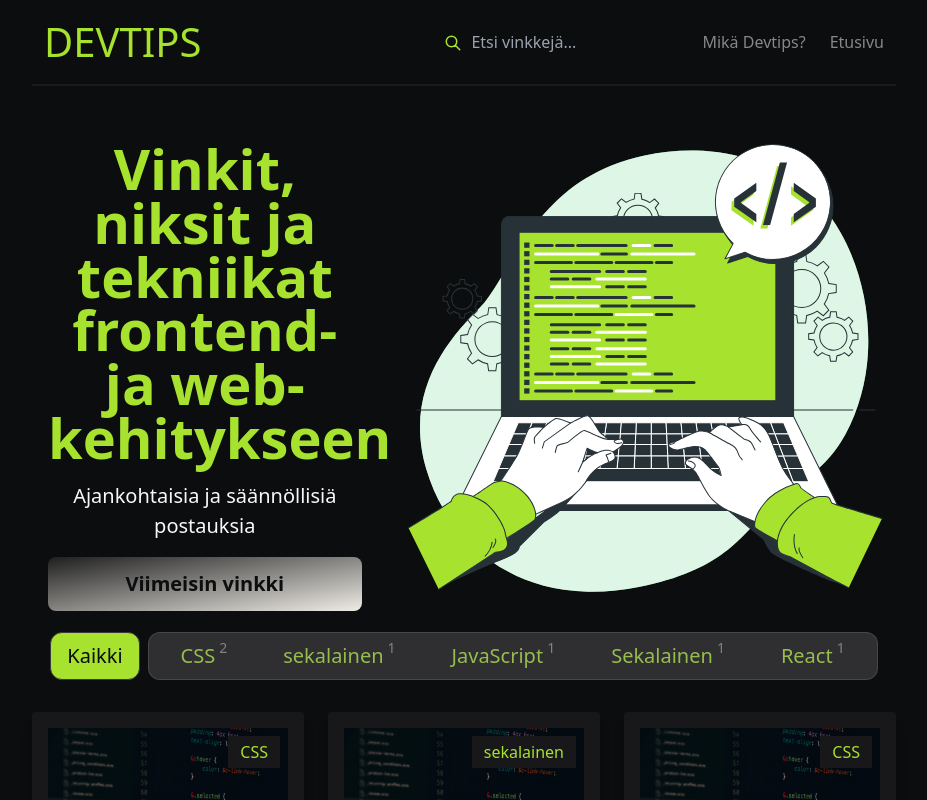
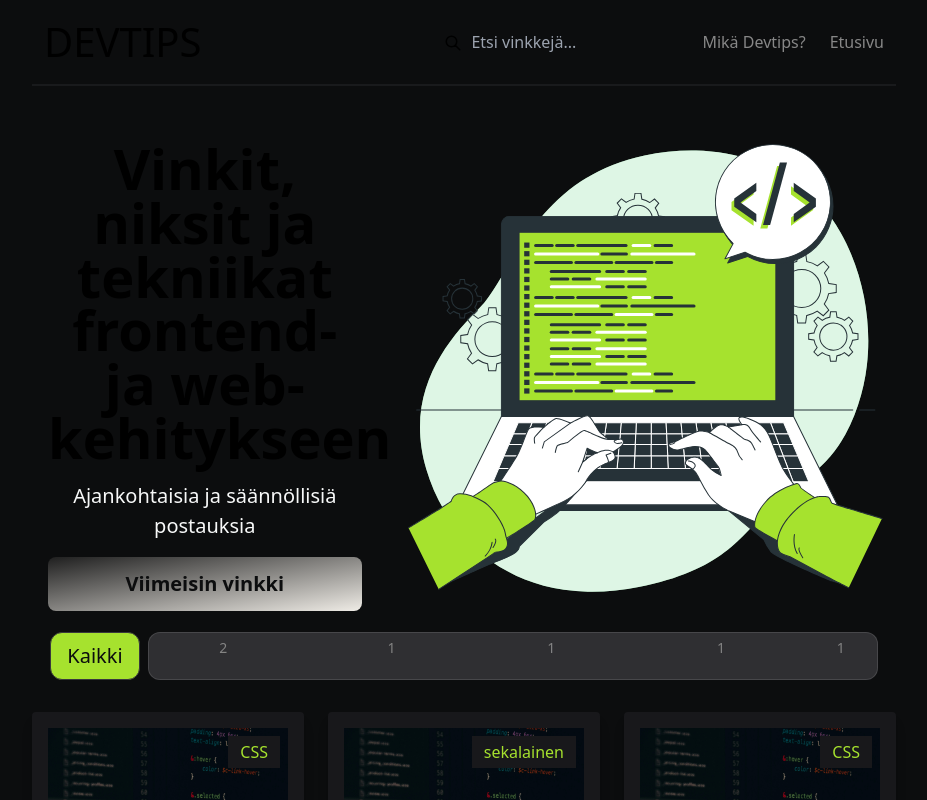
Before and after one commit to juusorutanen/fronttivinkit, a Next.js app: page / in a window 1280 px wide. Shown: the top 800 px of the page, without its empty margins (176-1103 px from the left). Built offline with nearby package versions, Linux system fonts and the light colour scheme.

Commit message:
change layout padding

```diff
--- a/app/layout.js
+++ b/app/layout.js
@@ -15,7 +15,7 @@ export default function RootLayout({ children }) {
 
   return (
     <html lang="en">
-      <body className="antialiased bg-bg px-6 md:px-52 text-accent box-border">
+      <body className="antialiased bg-bg px-6 md:px-52 text-white box-border">
        <Navbar/>
         {children}
         <Footer/>
```
